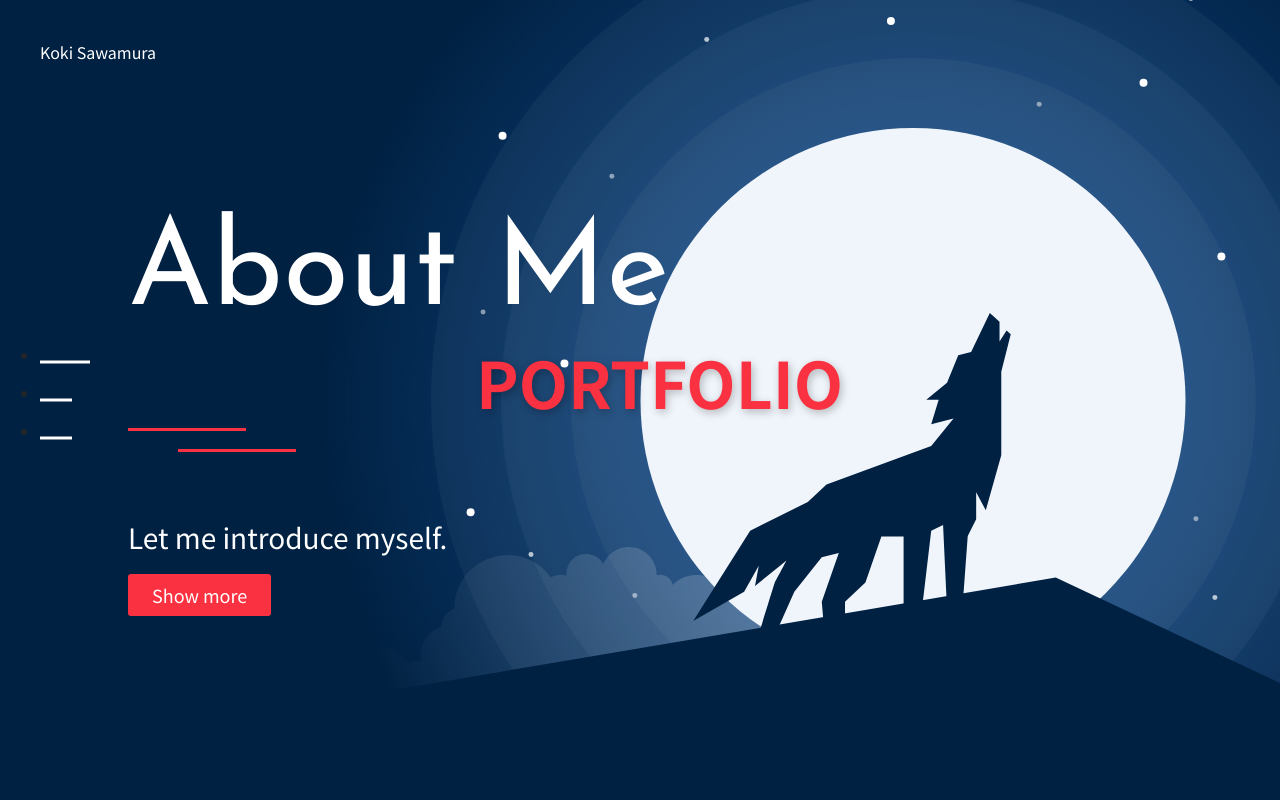
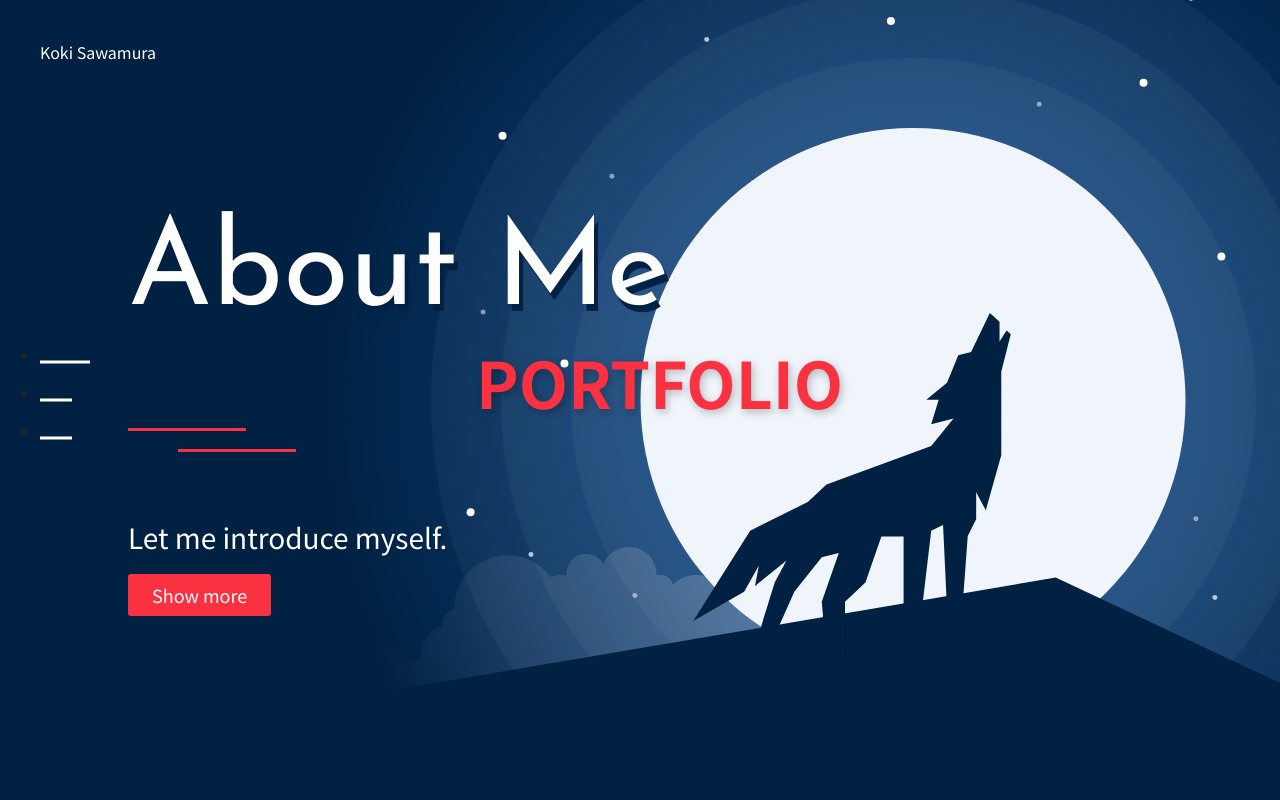
Before and after one commit to KokiSawamura/portfolio-2.0.0, a website: page app/index.html in a window 1280 px wide. Shown: the top 800 px of the page. Drawn offline with nearby package versions, Linux system fonts and the light colour scheme.

Commit message:
no message

```diff
--- a/app/css/style.scss
+++ b/app/css/style.scss
@@ -113,6 +113,7 @@ header {
     font-family: $title-font;
     color: white;
     font-weight: 400;
+    text-shadow: 4px 7px #002144;
   }
 
   .border {
@@ -143,6 +144,7 @@ header {
     margin-bottom: 1rem;
     color: white;
     font-size: 28px;
+    text-shadow: 2px 2px #002144;
   }
 }
 /* background */
```
Also changed, not shown: app/css/style.css.
